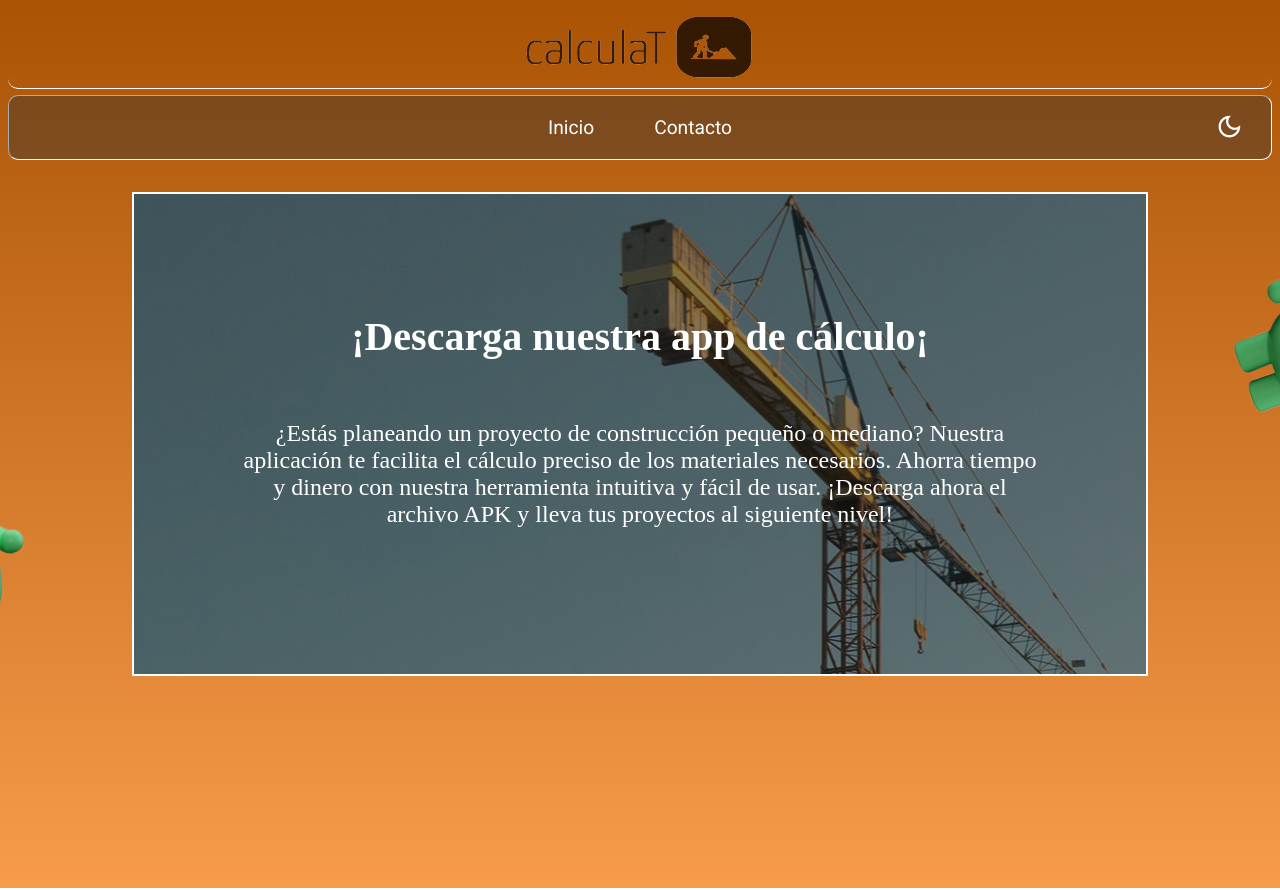
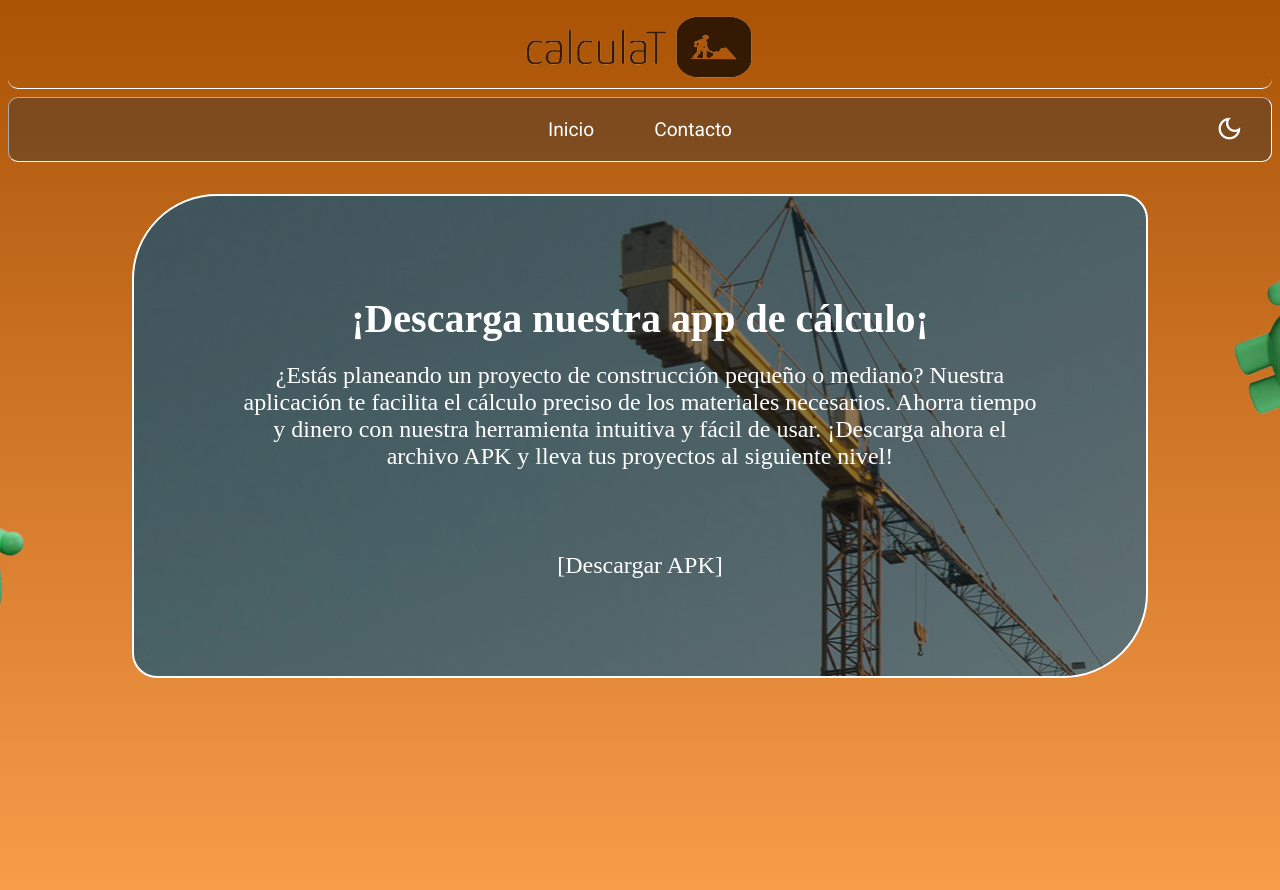
Before and after one commit to Ange-os/Calculate.Web, a plain HTML site: page descarga.html in a window 1280 px wide. Shown: the top 890 px of the page. Drawn offline with nearby package versions, Linux system fonts and the light colour scheme.

Commit message:
secund commit

```diff
--- a/JS/index.js
+++ b/JS/index.js
@@ -18,6 +18,9 @@ window.addEventListener('scroll', function() {
             let distancia = txt[i].getBoundingClientRect().top;
             if(distancia <= altura){
                 txt[i].classList.add('aparecer-tex');
+            }
+            else{
+                txt[i].classList.remove('aparecer-tex');
             }
         }
     }
--- a/descarga.html
+++ b/descarga.html
@@ -32,6 +32,7 @@
         <div class="text-precentation">
             <h2>¡Descarga nuestra app de cálculo¡</h2>
             <p>¿Estás planeando un proyecto de construcción pequeño o mediano? Nuestra aplicación te facilita el cálculo preciso de los materiales necesarios. Ahorra tiempo y dinero con nuestra herramienta intuitiva y fácil de usar. ¡Descarga ahora el archivo APK y lleva tus proyectos al siguiente nivel!</p>
+            <a href="#">[Descargar APK]</a>
         </div>
     </div>
 <script src="JS/index.js"></script>
--- a/static/css/style-descargar.css
+++ b/static/css/style-descargar.css
@@ -26,7 +26,7 @@ header{
     height: 5.5rem;
 }
 .container-nav {
-    margin-top: 6px;
+    margin-top: 8px;
     display: flex;
     justify-content: center;
     align-items: center;
@@ -67,6 +67,7 @@ header{
 }
 .text-precentation{
     background: linear-gradient(rgba(0, 0, 0, 0.450), rgba(0, 0, 0, 0.450)), url(../proyectos.jpg);
+    border-radius: 85px 25px;
     opacity: 1;
     display: flex;
     flex-direction: column;
@@ -107,11 +108,25 @@ header{
 }
 .text-precentation h2 {
     margin: 0;
-    transform: translateY(-60px);
+    transform: translateY(-50px);
     font-size: 2.5em;
 }
 .text-precentation p {
+    transform: translateY(-30px);
     margin: 0;
     max-width: 800px;
     font-size: x-large;
 }
+.text-precentation a {
+    transform: translateY(20px);
+    margin-top: 1rem;
+    padding-top: 1rem;
+    font-size: x-large;
+    text-decoration: none;
+    color: white;
+}
+.text-precentation a:hover {
+    text-decoration: underline;
+    color: rgba(25, 0, 255, 0.733);
+    font-weight: bold;
+}
--- a/static/css/style.css
+++ b/static/css/style.css
@@ -18,7 +18,7 @@ header{
 
 .android{
     position: absolute;
-    transform: translateX(-170px);
+    transform: translateX(-140px);
 }
 .android img{
     transform: translate(-50%, -50%);
@@ -42,7 +42,7 @@ header{
     height: 5.5rem;
 }
 .container-nav {
-    margin-top: 6px;
+    margin-top: 8px;
     display: flex;
     justify-content: center;
     align-items: center;
@@ -91,14 +91,14 @@ header{
     height: 100%;
     display: flex;
     justify-content: center;
-    width: 50%;
+    width: 54%;
     z-index: 2;
 }
 .img-gif-izq{
     height: 100%;
     display: flex;
     justify-content: center;
-    width: 50%;
+    width: 54%;
 
 }
 .img_gif_estandar{
@@ -126,8 +126,8 @@ header{
     border: rgb(255, 255, 255) 3px double;
     height: 35rem;
     text-align: center;
-    margin: 2rem;
-    width: 70%;
+    margin: 2rem 3rem;
+    width: 68%;
     text-align: center;
     justify-content: center;
     align-items: center;
@@ -159,8 +159,8 @@ header{
     text-align: center;
     justify-content: center;
     align-items: center;
-    margin: 2rem;
-    width: 70%;
+    margin: 2rem 3rem;
+    width: 68%;
     transition: all 1s;
 }
 .img-1{
```
Also changed, not shown: 1 other file.
